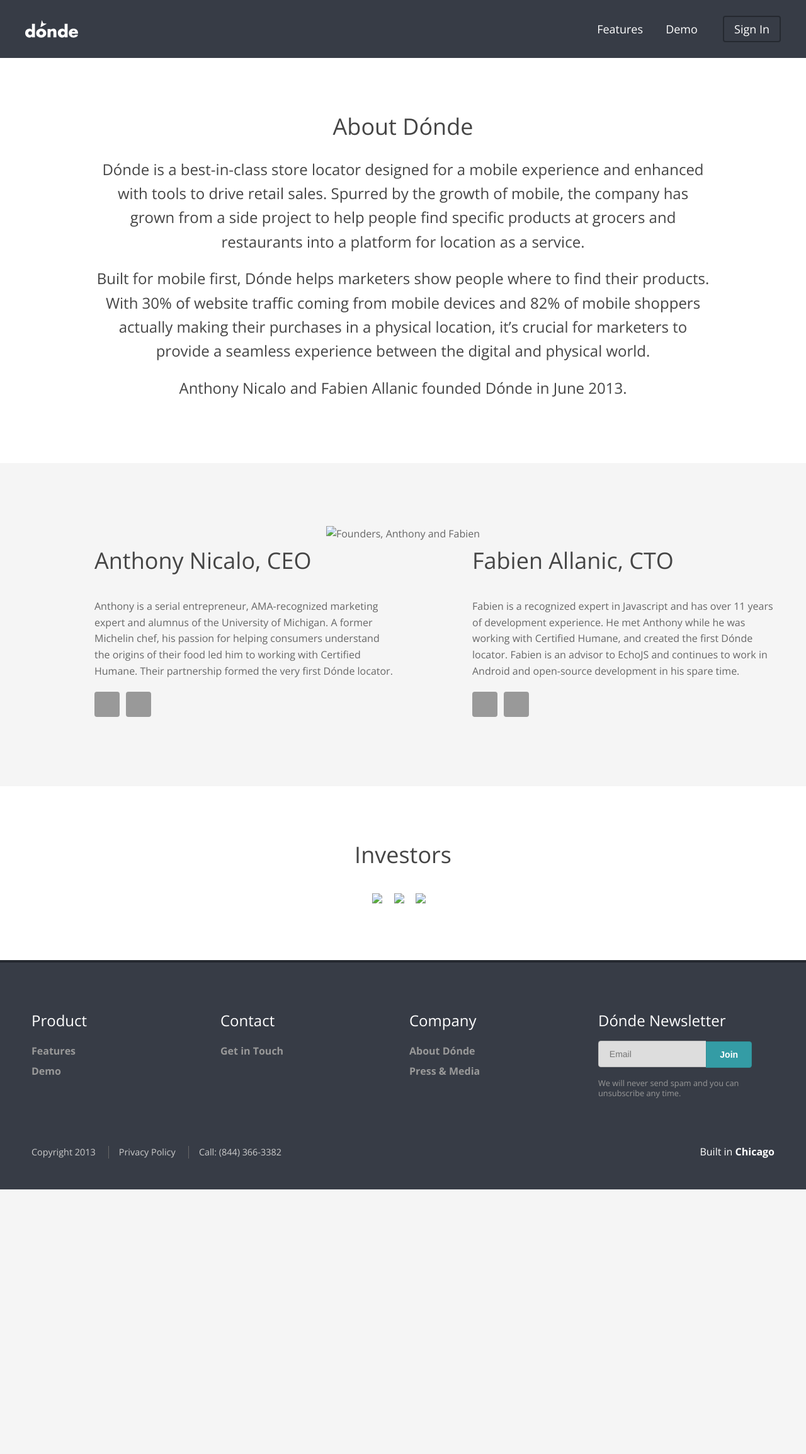
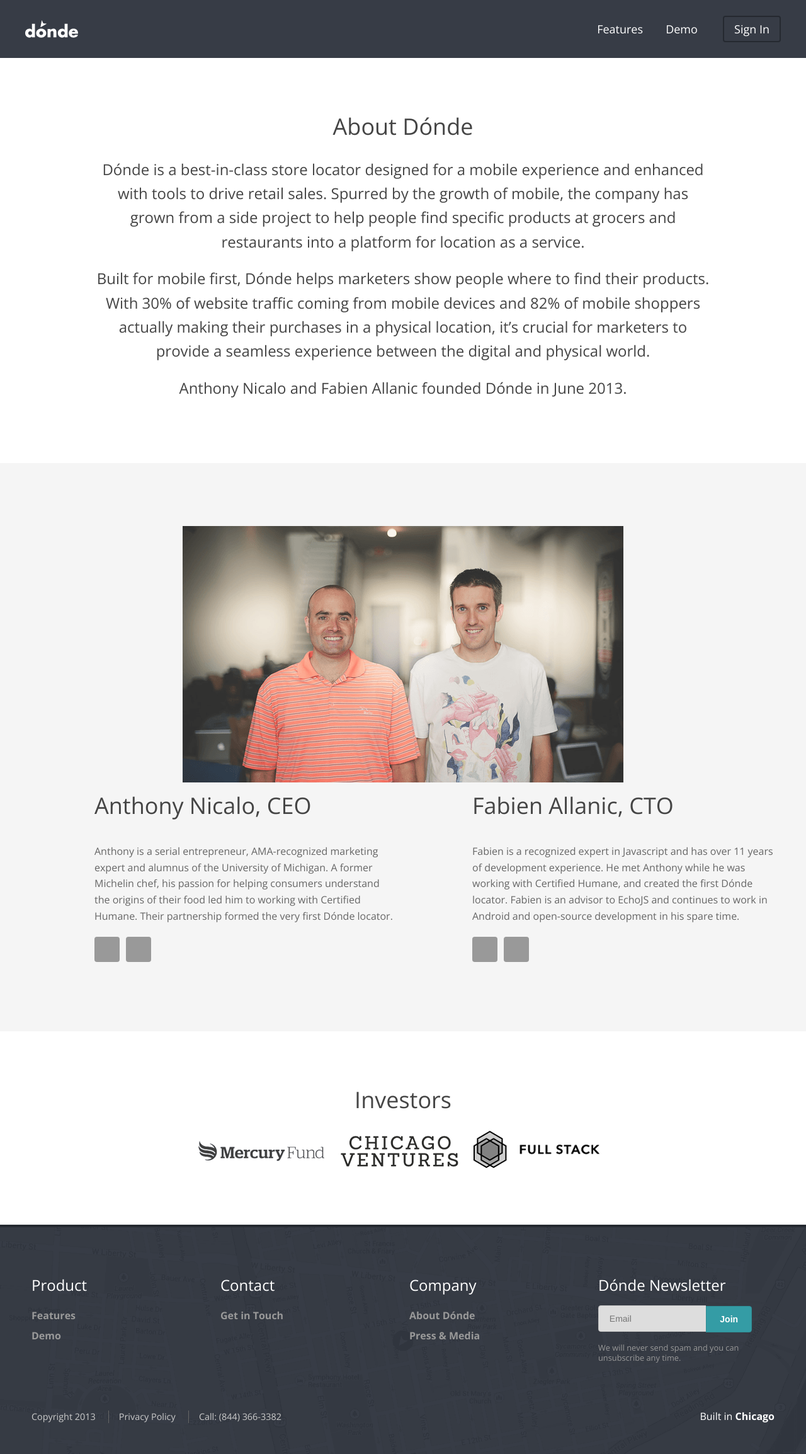
Before and after one commit to donde-io/donde-io.github.io, a Jekyll site: the page built from about/index.html, in a window 1280 px wide. Shown: the whole page at 63% size. Built offline with Jekyll 4.4.1, drawn with Linux system fonts in a browser that asks for light colours; nearby versions of some CDN libraries; some web fonts are replaced; Markdown is read by kramdown in place of the engine named in the settings; comment, search, counter and statistics services are not loaded; before the commit the page ends 1888 px from its top, so only the background shows below that.

Commit message:
Marketing :: update image links

```diff
--- a/about/index.html
+++ b/about/index.html
@@ -19,7 +19,7 @@
 	<div class="container">
 		<div class="col twelve">
 			<center>
-				<img src="/images/Donde-Founders.png" alt="Founders, Anthony and Fabien" />
+				<img src="/img/Donde-Founders.png" alt="Founders, Anthony and Fabien" />
 			</center>
 		</div>
 		<div class="col five off-one">
@@ -47,8 +47,8 @@
 <section class="intro">
 		<div class="container">
 			<h4>Investors</h4>
-			<a href="http://mercuryfund.com"><img src="/images/mercury-fund.png"></a>&nbsp;&nbsp;
-			<a href="http://chicagoventures.com"><img src="/images/Chicago-Ventures-logo.png"></a>&nbsp;&nbsp;
-			<a href="http://fullstack.ca"><img src="/images/full-stack-logo.png"></a>&nbsp;&nbsp;
+			<a href="http://mercuryfund.com"><img src="/img/mercury-fund.png"></a>&nbsp;&nbsp;
+			<a href="http://chicagoventures.com"><img src="/img/Chicago-Ventures-logo.png"></a>&nbsp;&nbsp;
+			<a href="http://fullstack.ca"><img src="/img/full-stack-logo.png"></a>&nbsp;&nbsp;
 		</div>
 </section>	<!-- .container -->
--- a/sass/_exterior.scss
+++ b/sass/_exterior.scss
@@ -18,7 +18,7 @@
 	@extend %clear;
 	@include breakpoint(l-three) { padding: 8px 0; }
 	&.home, &.secondary, &.start {
-		background: #373C46 url(../images/bg-header.png) top center no-repeat;
+		background: #373C46 url(../img/bg-header.png) top center no-repeat;
 		height: 460px;
 		padding: 25px 0 0 0;
 		@include breakpoint(l-three) {
@@ -27,7 +27,7 @@
 		}
 	}
 	&.secondary { height: 215px; }
-	&.start { background: #373C46 url(../images/bg-header.png) top center no-repeat; }
+	&.start { background: #373C46 url(../img/bg-header.png) top center no-repeat; }
 	&.demo {
 		background: inherit;
 		.buttons {
@@ -870,7 +870,7 @@
 
 // Footer
 footer {
-	background: #373C46 url(../images/bg-footer.png) top center no-repeat;
+	background: #373C46 url(../img/bg-footer.png) top center no-repeat;
 	border-top: 4px solid #252930;
 	height: 220px;
 	padding: 80px 0 60px 0;
```
Also changed, not shown: styles/structure.css, 2 other files.
